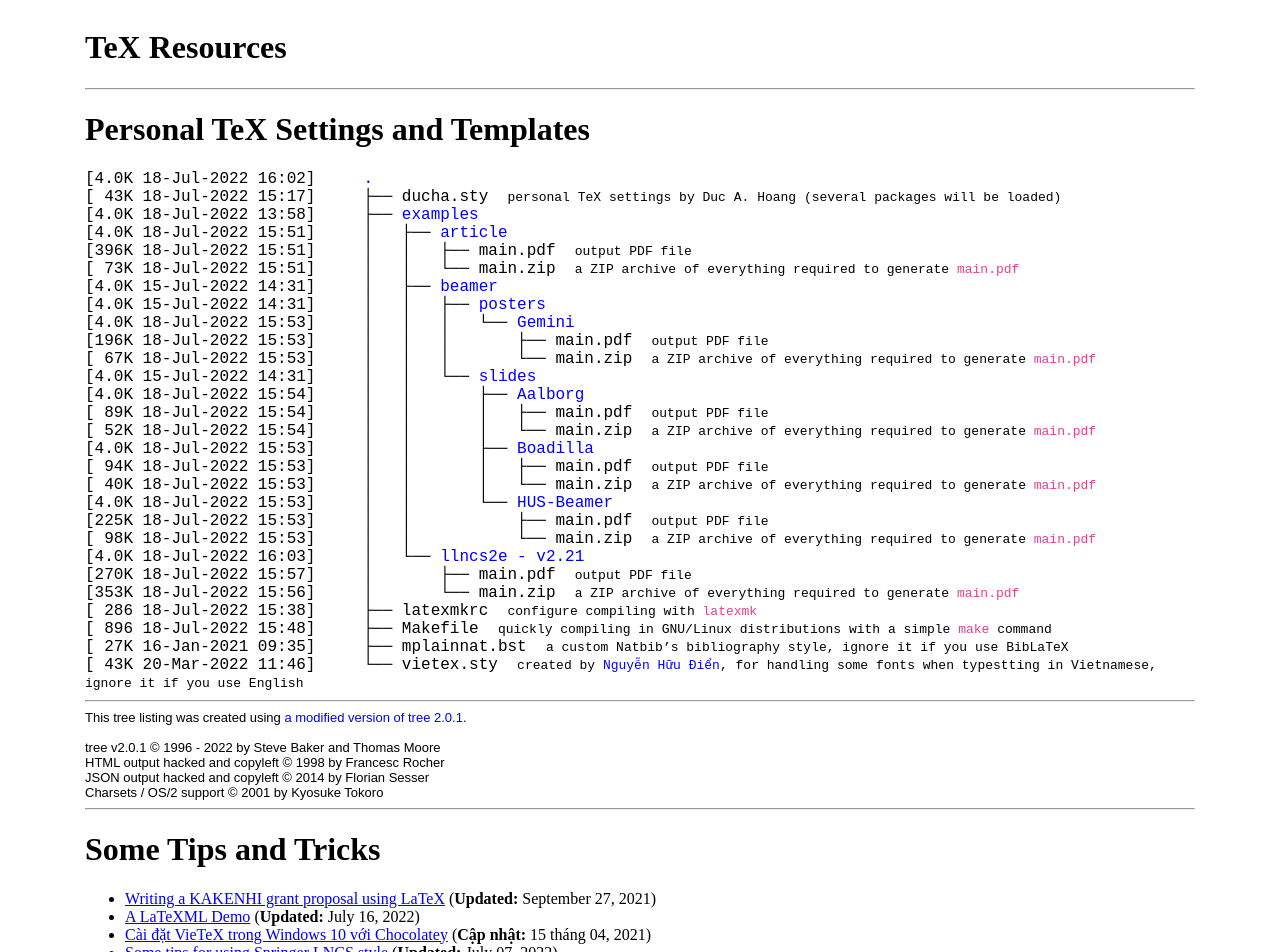
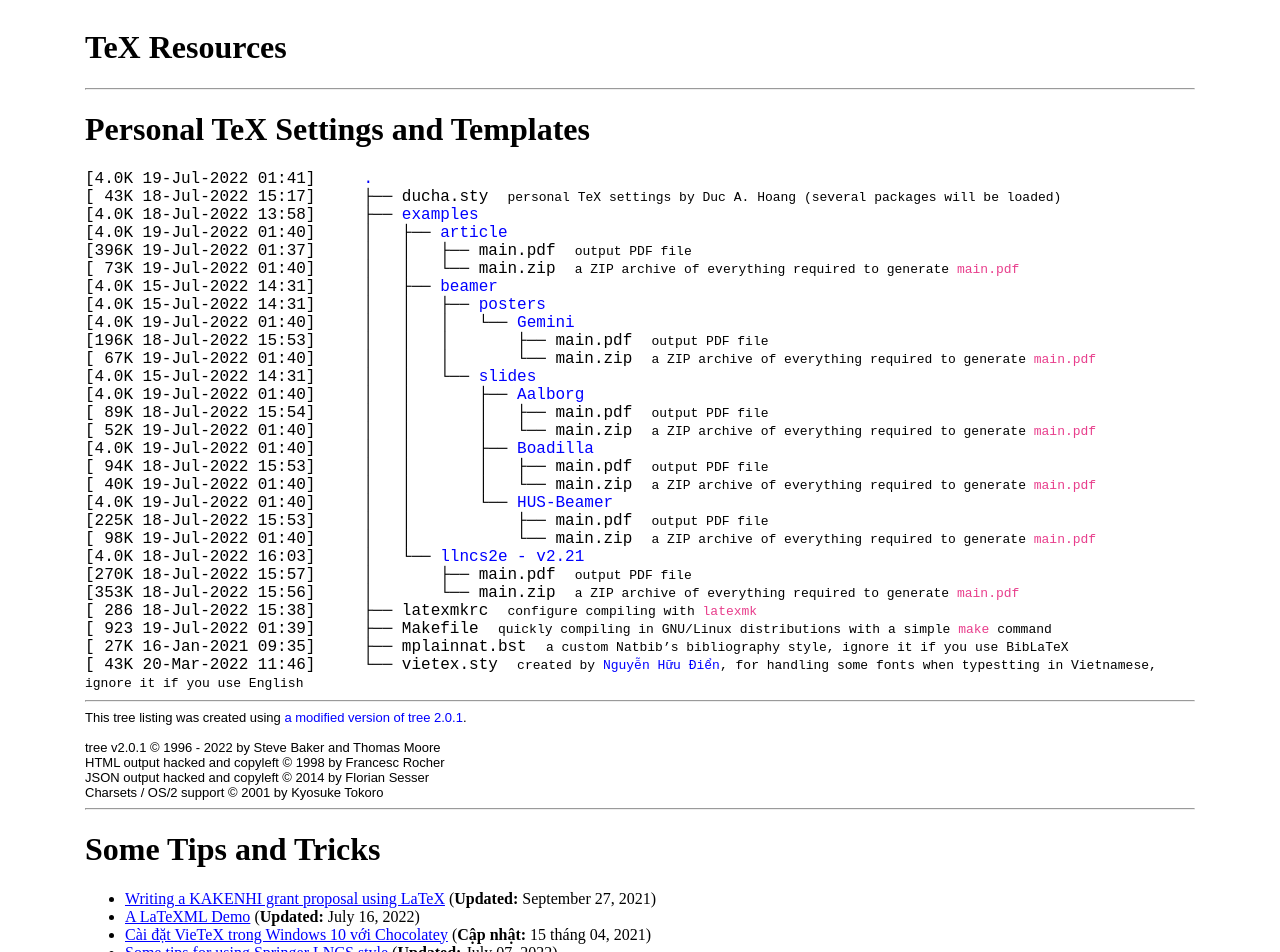
Before and after one commit to hoanganhduc/hoanganhduc.github.io, a Jekyll site: the page built from tex/index.md, in a window 1280 px wide. Shown: the top 952 px of the page. Built offline with Jekyll 4.4.1, drawn with Linux system fonts in a browser that asks for light colours; some of the changed text lies outside the part shown.

Commit message:
Updated @ 2022-07-19  01:41:36 JST

```diff
--- a/tex/dircontent.html
+++ b/tex/dircontent.html
@@ -1,35 +1,35 @@
-[4.0K&nbsp;18-Jul-2022&nbsp;16:02]&nbsp;&nbsp;&nbsp;&nbsp;	<a class="DIR" href="././">.</a><br>
+[4.0K&nbsp;19-Jul-2022&nbsp;01:41]&nbsp;&nbsp;&nbsp;&nbsp;	<a class="DIR" href="././">.</a><br>
 [&nbsp;43K&nbsp;18-Jul-2022&nbsp;15:17]&nbsp;&nbsp;&nbsp;&nbsp;	├── <a class="NORM" href="./ducha.sty">ducha.sty</a>&nbsp;&nbsp;<span style="font-family: monospace;">personal TeX settings by Duc A. Hoang (several packages will be loaded)</span><br>
 [4.0K&nbsp;18-Jul-2022&nbsp;13:58]&nbsp;&nbsp;&nbsp;&nbsp;	├── <a class="DIR" href="./examples/">examples</a><br>
-[4.0K&nbsp;18-Jul-2022&nbsp;15:51]&nbsp;&nbsp;&nbsp;&nbsp;	│   ├── <a class="DIR" href="./examples/article/">article</a><br>
-[396K&nbsp;18-Jul-2022&nbsp;15:51]&nbsp;&nbsp;&nbsp;&nbsp;	│   │   ├── <a class="NORM" href="./examples/article/main.pdf">main.pdf</a>&nbsp;&nbsp;<span style="font-family: monospace;">output PDF file
+[4.0K&nbsp;19-Jul-2022&nbsp;01:40]&nbsp;&nbsp;&nbsp;&nbsp;	│   ├── <a class="DIR" href="./examples/article/">article</a><br>
+[396K&nbsp;19-Jul-2022&nbsp;01:37]&nbsp;&nbsp;&nbsp;&nbsp;	│   │   ├── <a class="NORM" href="./examples/article/main.pdf">main.pdf</a>&nbsp;&nbsp;<span style="font-family: monospace;">output PDF file
 </span>&nbsp;&nbsp;<span style="font-family: monospace;"></span><br>
-[&nbsp;73K&nbsp;18-Jul-2022&nbsp;15:51]&nbsp;&nbsp;&nbsp;&nbsp;	│   │   └── <a class="NORM" href="./examples/article/main.zip">main.zip</a>&nbsp;&nbsp;<span style="font-family: monospace;">a ZIP archive of everything required to generate `main.pdf`</span><br>
+[&nbsp;73K&nbsp;19-Jul-2022&nbsp;01:40]&nbsp;&nbsp;&nbsp;&nbsp;	│   │   └── <a class="NORM" href="./examples/article/main.zip">main.zip</a>&nbsp;&nbsp;<span style="font-family: monospace;">a ZIP archive of everything required to generate `main.pdf`</span><br>
 [4.0K&nbsp;15-Jul-2022&nbsp;14:31]&nbsp;&nbsp;&nbsp;&nbsp;	│   ├── <a class="DIR" href="./examples/beamer/">beamer</a><br>
 [4.0K&nbsp;15-Jul-2022&nbsp;14:31]&nbsp;&nbsp;&nbsp;&nbsp;	│   │   ├── <a class="DIR" href="./examples/beamer/posters/">posters</a><br>
-[4.0K&nbsp;18-Jul-2022&nbsp;15:53]&nbsp;&nbsp;&nbsp;&nbsp;	│   │   │   └── <a class="DIR" href="./examples/beamer/posters/Gemini/">Gemini</a><br>
+[4.0K&nbsp;19-Jul-2022&nbsp;01:40]&nbsp;&nbsp;&nbsp;&nbsp;	│   │   │   └── <a class="DIR" href="./examples/beamer/posters/Gemini/">Gemini</a><br>
 [196K&nbsp;18-Jul-2022&nbsp;15:53]&nbsp;&nbsp;&nbsp;&nbsp;	│   │   │   &nbsp;&nbsp;&nbsp; ├── <a class="NORM" href="./examples/beamer/posters/Gemini/main.pdf">main.pdf</a>&nbsp;&nbsp;<span style="font-family: monospace;">output PDF file
 </span>&nbsp;&nbsp;<span style="font-family: monospace;"></span><br>
-[&nbsp;67K&nbsp;18-Jul-2022&nbsp;15:53]&nbsp;&nbsp;&nbsp;&nbsp;	│   │   │   &nbsp;&nbsp;&nbsp; └── <a class="NORM" href="./examples/beamer/posters/Gemini/main.zip">main.zip</a>&nbsp;&nbsp;<span style="font-family: monospace;">a ZIP archive of everything required to generate `main.pdf`</span><br>
+[&nbsp;67K&nbsp;19-Jul-2022&nbsp;01:40]&nbsp;&nbsp;&nbsp;&nbsp;	│   │   │   &nbsp;&nbsp;&nbsp; └── <a class="NORM" href="./examples/beamer/posters/Gemini/main.zip">main.zip</a>&nbsp;&nbsp;<span style="font-family: monospace;">a ZIP archive of everything required to generate `main.pdf`</span><br>
 [4.0K&nbsp;15-Jul-2022&nbsp;14:31]&nbsp;&nbsp;&nbsp;&nbsp;	│   │   └── <a class="DIR" href="./examples/beamer/slides/">slides</a><br>
-[4.0K&nbsp;18-Jul-2022&nbsp;15:54]&nbsp;&nbsp;&nbsp;&nbsp;	│   │   &nbsp;&nbsp;&nbsp; ├── <a class="DIR" href="./examples/beamer/slides/Aalborg/">Aalborg</a><br>
+[4.0K&nbsp;19-Jul-2022&nbsp;01:40]&nbsp;&nbsp;&nbsp;&nbsp;	│   │   &nbsp;&nbsp;&nbsp; ├── <a class="DIR" href="./examples/beamer/slides/Aalborg/">Aalborg</a><br>
 [&nbsp;89K&nbsp;18-Jul-2022&nbsp;15:54]&nbsp;&nbsp;&nbsp;&nbsp;	│   │   &nbsp;&nbsp;&nbsp; │   ├── <a class="NORM" href="./examples/beamer/slides/Aalborg/main.pdf">main.pdf</a>&nbsp;&nbsp;<span style="font-family: monospace;">output PDF file
 </span>&nbsp;&nbsp;<span style="font-family: monospace;"></span><br>
-[&nbsp;52K&nbsp;18-Jul-2022&nbsp;15:54]&nbsp;&nbsp;&nbsp;&nbsp;	│   │   &nbsp;&nbsp;&nbsp; │   └── <a class="NORM" href="./examples/beamer/slides/Aalborg/main.zip">main.zip</a>&nbsp;&nbsp;<span style="font-family: monospace;">a ZIP archive of everything required to generate `main.pdf`</span><br>
-[4.0K&nbsp;18-Jul-2022&nbsp;15:53]&nbsp;&nbsp;&nbsp;&nbsp;	│   │   &nbsp;&nbsp;&nbsp; ├── <a class="DIR" href="./examples/beamer/slides/Boadilla/">Boadilla</a><br>
+[&nbsp;52K&nbsp;19-Jul-2022&nbsp;01:40]&nbsp;&nbsp;&nbsp;&nbsp;	│   │   &nbsp;&nbsp;&nbsp; │   └── <a class="NORM" href="./examples/beamer/slides/Aalborg/main.zip">main.zip</a>&nbsp;&nbsp;<span style="font-family: monospace;">a ZIP archive of everything required to generate `main.pdf`</span><br>
+[4.0K&nbsp;19-Jul-2022&nbsp;01:40]&nbsp;&nbsp;&nbsp;&nbsp;	│   │   &nbsp;&nbsp;&nbsp; ├── <a class="DIR" href="./examples/beamer/slides/Boadilla/">Boadilla</a><br>
 [&nbsp;94K&nbsp;18-Jul-2022&nbsp;15:53]&nbsp;&nbsp;&nbsp;&nbsp;	│   │   &nbsp;&nbsp;&nbsp; │   ├── <a class="NORM" href="./examples/beamer/slides/Boadilla/main.pdf">main.pdf</a>&nbsp;&nbsp;<span style="font-family: monospace;">output PDF file
 </span>&nbsp;&nbsp;<span style="font-family: monospace;"></span><br>
-[&nbsp;40K&nbsp;18-Jul-2022&nbsp;15:53]&nbsp;&nbsp;&nbsp;&nbsp;	│   │   &nbsp;&nbsp;&nbsp; │   └── <a class="NORM" href="./examples/beamer/slides/Boadilla/main.zip">main.zip</a>&nbsp;&nbsp;<span style="font-family: monospace;">a ZIP archive of everything required to generate `main.pdf`</span><br>
-[4.0K&nbsp;18-Jul-2022&nbsp;15:53]&nbsp;&nbsp;&nbsp;&nbsp;	│   │   &nbsp;&nbsp;&nbsp; └── <a class="DIR" href="./examples/beamer/slides/HUS-Beamer/">HUS-Beamer</a><br>
+[&nbsp;40K&nbsp;19-Jul-2022&nbsp;01:40]&nbsp;&nbsp;&nbsp;&nbsp;	│   │   &nbsp;&nbsp;&nbsp; │   └── <a class="NORM" href="./examples/beamer/slides/Boadilla/main.zip">main.zip</a>&nbsp;&nbsp;<span style="font-family: monospace;">a ZIP archive of everything required to generate `main.pdf`</span><br>
+[4.0K&nbsp;19-Jul-2022&nbsp;01:40]&nbsp;&nbsp;&nbsp;&nbsp;	│   │   &nbsp;&nbsp;&nbsp; └── <a class="DIR" href="./examples/beamer/slides/HUS-Beamer/">HUS-Beamer</a><br>
 [225K&nbsp;18-Jul-2022&nbsp;15:53]&nbsp;&nbsp;&nbsp;&nbsp;	│   │   &nbsp;&nbsp;&nbsp; &nbsp;&nbsp;&nbsp; ├── <a class="NORM" href="./examples/beamer/slides/HUS-Beamer/main.pdf">main.pdf</a>&nbsp;&nbsp;<span style="font-family: monospace;">output PDF file
 </span>&nbsp;&nbsp;<span style="font-family: monospace;"></span><br>
-[&nbsp;98K&nbsp;18-Jul-2022&nbsp;15:53]&nbsp;&nbsp;&nbsp;&nbsp;	│   │   &nbsp;&nbsp;&nbsp; &nbsp;&nbsp;&nbsp; └── <a class="NORM" href="./examples/beamer/slides/HUS-Beamer/main.zip">main.zip</a>&nbsp;&nbsp;<span style="font-family: monospace;">a ZIP archive of everything required to generate `main.pdf`</span><br>
+[&nbsp;98K&nbsp;19-Jul-2022&nbsp;01:40]&nbsp;&nbsp;&nbsp;&nbsp;	│   │   &nbsp;&nbsp;&nbsp; &nbsp;&nbsp;&nbsp; └── <a class="NORM" href="./examples/beamer/slides/HUS-Beamer/main.zip">main.zip</a>&nbsp;&nbsp;<span style="font-family: monospace;">a ZIP archive of everything required to generate `main.pdf`</span><br>
 [4.0K&nbsp;18-Jul-2022&nbsp;16:03]&nbsp;&nbsp;&nbsp;&nbsp;	│   └── <a class="DIR" href="./examples/llncs2e%20-%20v2.21/">llncs2e - v2.21</a><br>
 [270K&nbsp;18-Jul-2022&nbsp;15:57]&nbsp;&nbsp;&nbsp;&nbsp;	│   &nbsp;&nbsp;&nbsp; ├── <a class="NORM" href="./examples/llncs2e%20-%20v2.21/main.pdf">main.pdf</a>&nbsp;&nbsp;<span style="font-family: monospace;">output PDF file
 </span>&nbsp;&nbsp;<span style="font-family: monospace;"></span><br>
 [353K&nbsp;18-Jul-2022&nbsp;15:56]&nbsp;&nbsp;&nbsp;&nbsp;	│   &nbsp;&nbsp;&nbsp; └── <a class="NORM" href="./examples/llncs2e%20-%20v2.21/main.zip">main.zip</a>&nbsp;&nbsp;<span style="font-family: monospace;">a ZIP archive of everything required to generate `main.pdf`</span><br>
 [&nbsp;286&nbsp;18-Jul-2022&nbsp;15:38]&nbsp;&nbsp;&nbsp;&nbsp;	├── <a class="NORM" href="./latexmkrc">latexmkrc</a>&nbsp;&nbsp;<span style="font-family: monospace;">configure compiling with `latexmk`</span><br>
-[&nbsp;896&nbsp;18-Jul-2022&nbsp;15:48]&nbsp;&nbsp;&nbsp;&nbsp;	├── <a class="NORM" href="./Makefile">Makefile</a>&nbsp;&nbsp;<span style="font-family: monospace;">quickly compiling in GNU/Linux distributions with a simple `make` command
+[&nbsp;923&nbsp;19-Jul-2022&nbsp;01:39]&nbsp;&nbsp;&nbsp;&nbsp;	├── <a class="NORM" href="./Makefile">Makefile</a>&nbsp;&nbsp;<span style="font-family: monospace;">quickly compiling in GNU/Linux distributions with a simple `make` command
 </span>&nbsp;&nbsp;<span style="font-family: monospace;"></span><br>
 [&nbsp;27K&nbsp;16-Jan-2021&nbsp;09:35]&nbsp;&nbsp;&nbsp;&nbsp;	├── <a class="NORM" href="./mplainnat.bst">mplainnat.bst</a>&nbsp;&nbsp;<span style="font-family: monospace;">a custom Natbib's bibliography style, ignore it if you use BibLaTeX
 </span>&nbsp;&nbsp;<span style="font-family: monospace;"></span><br>
--- a/tex/index.md
+++ b/tex/index.md
@@ -1,7 +1,7 @@
 ---
 layout: default
 title: "TeX Resources"
-last_modified_at: 2022-07-18
+last_modified_at: 2022-07-19
 description: TeX Resources collected by Duc A. Hoang
 keywords: resource, tex, setting, template, Duc A. Hoang
 directory-listing: true
```
Also changed, not shown: 7 other files.
